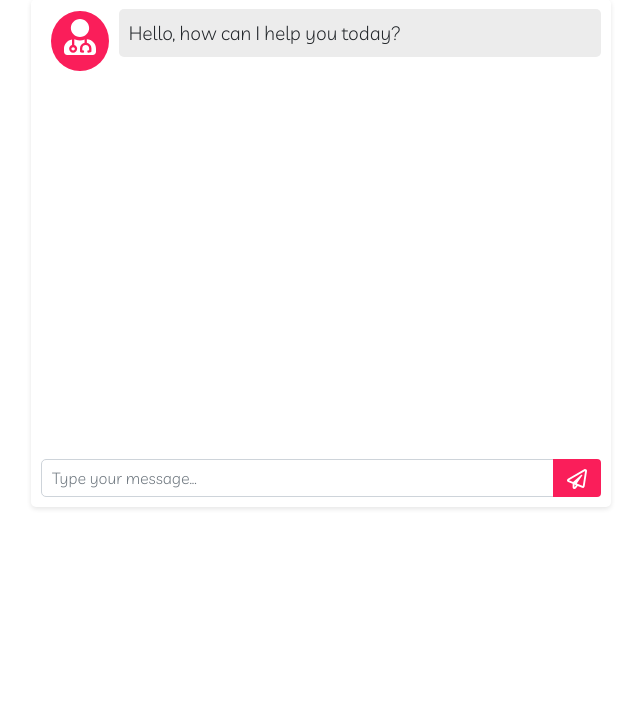
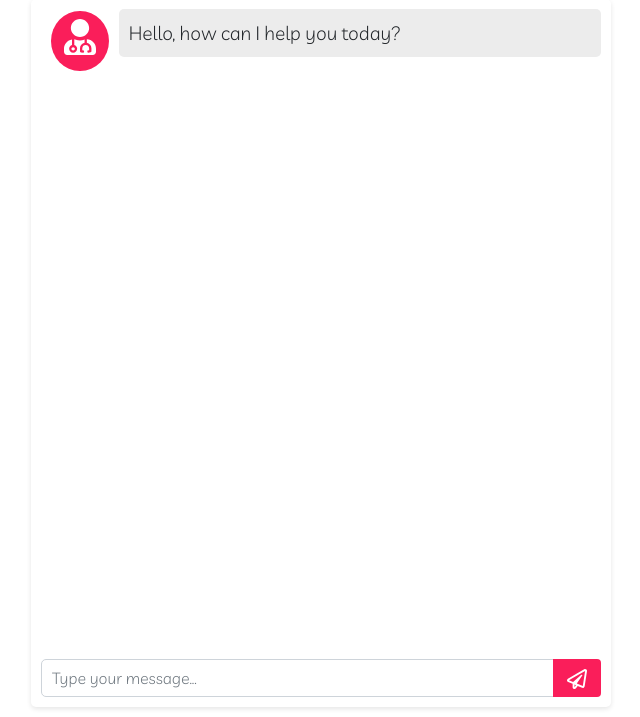
Before and after one commit to Stefanie04/MindMate, a Flask app: page / in a window 1280 px wide. Shown: the part 89-806 px from the top of the page, without its empty margins (319-959 px from the left). Before the commit the page ends 598 px from the top, so only its background shows below. Run offline with Flask 2, Linux system fonts and the light colour scheme; parts of the project's set-up code (start-up, migrations or seed data) failed here and were passed over; some libraries are stand-ins or nearby versions.

Commit message:
Increase height of chat window

```diff
--- a/static/css/style.css
+++ b/static/css/style.css
@@ -42,7 +42,7 @@ body {
 
 .chatlogs {
   padding: 10px;
-  height: 450px;
+  height: 650px;
   overflow-y: scroll;
 }
 
```
